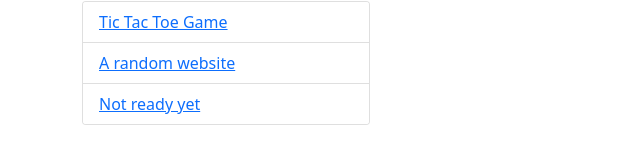
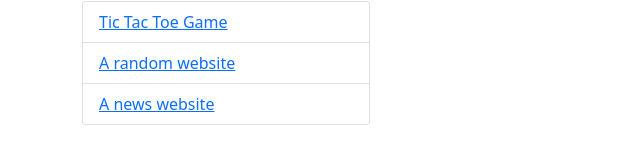
Before and after one commit to rahulm682/rahulm682.github.io, a plain HTML site: page index.html in a window 1280 px wide. Shown: the part 140-304 px from the top of the page, 0-640 px from the left. Drawn offline with nearby package versions, Linux system fonts and the light colour scheme.

Commit message:
Update index.html

```diff
--- a/index.html
+++ b/index.html
@@ -25,7 +25,7 @@
             <ul class="list-group list-group-flush">
               <li class="list-group-item"><a href="https://rahulm682.github.io/tictactoe">Tic Tac Toe Game</a></li>
               <li class="list-group-item"><a href="https://rahulm682.github.io/new">A random website</a></li>
-              <li class="list-group-item"><a href="">Not ready yet</a></li>
+              <li class="list-group-item"><a href="https://rahulm682.github.io/news">A news website</a></li>
             </ul>
           </div>
       </div>
```
